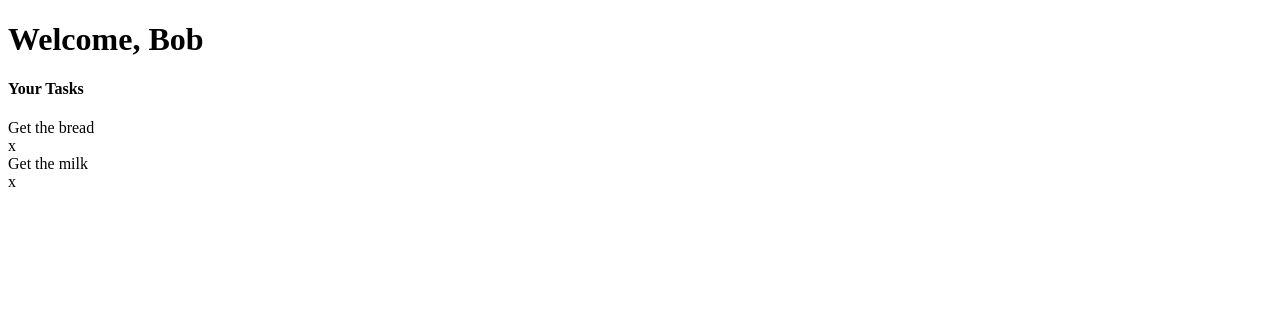
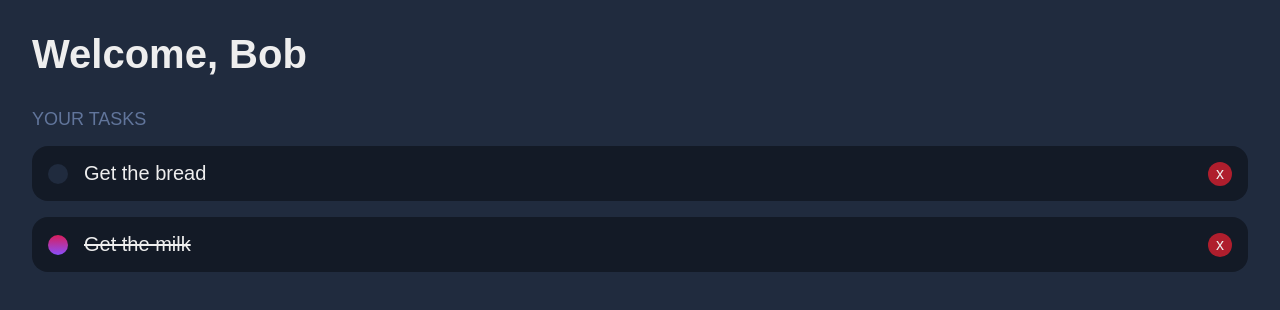
Before and after one commit to lonelydomino/todos-mern-client, a React (Create React App) app: page / in a window 1280 px wide. Shown: the top 310 px of the page. Built offline with nearby package versions, Linux system fonts and the light colour scheme.

Commit message:
Finishing styling.

```diff
--- a/src/index.css
+++ b/src/index.css
@@ -1,3 +1,90 @@
 :root {
+  --primary: #D81E5B;
+  --secondary: #8A4EFC;
+  --light: #EEE;
+  --light-alt: #61759b;
+  --dark: #131a26;
+  --dark-alt: #202b3e;
+}
 
+* {
+  margin: 0;
+  padding: 0;
+  box-sizing: border-box;
+  font-family: 'Fira Sans', sans-serif;
 }
+
+body {
+  background-color:  var(--dark-alt);
+  color: var(--light);
+}
+
+.App {
+  padding: 32px;
+}
+h1{
+  font-size: 40px;
+  font-weight: 700;
+  margin-bottom: 32px;
+}
+
+h4 {
+  font-size: 18px;
+  color: var(--light-alt);
+  text-transform: uppercase;
+  font-weight: 400;
+  margin-bottom: 16px;
+}
+
+.todo {
+  position: relative;
+  background-color: var(--dark);
+  padding: 16px;
+  border-radius: 16px;
+  display: flex;
+  align-items: center;
+  transition: 0.5s;
+  cursor: pointer;
+  margin-bottom: 16px;
+}
+
+.todo:hover {
+  opacity: 0.8;
+}
+.todo .checkbox {
+  width: 20px;
+  height: 20px;
+  margin-right: 16px;
+  border-radius: 999px;
+  background-color: var(--dark-alt);
+  transition: 0.4s;
+}
+
+.todo.is-complete .checkbox {
+  background-color: var(--primary);
+  background-image: linear-gradient(to bottom, var(--primary), var(--secondary));
+}
+
+.todo .text {
+  font-size: 20px;
+}
+
+.todo.is-complete .text {
+  text-decoration: line-through;
+}
+.todo .delete-todo {
+  position: absolute;
+  top: 50%;
+  right: 16px;
+  transform: translateY(-50%);
+
+  width: 24px;
+  height: 24px;
+  color: var(--light);
+  background-color: #AF1E2D;
+  border-radius: 50%;
+
+  display: flex;
+  align-items: center;
+  justify-content: center;
+}
```
